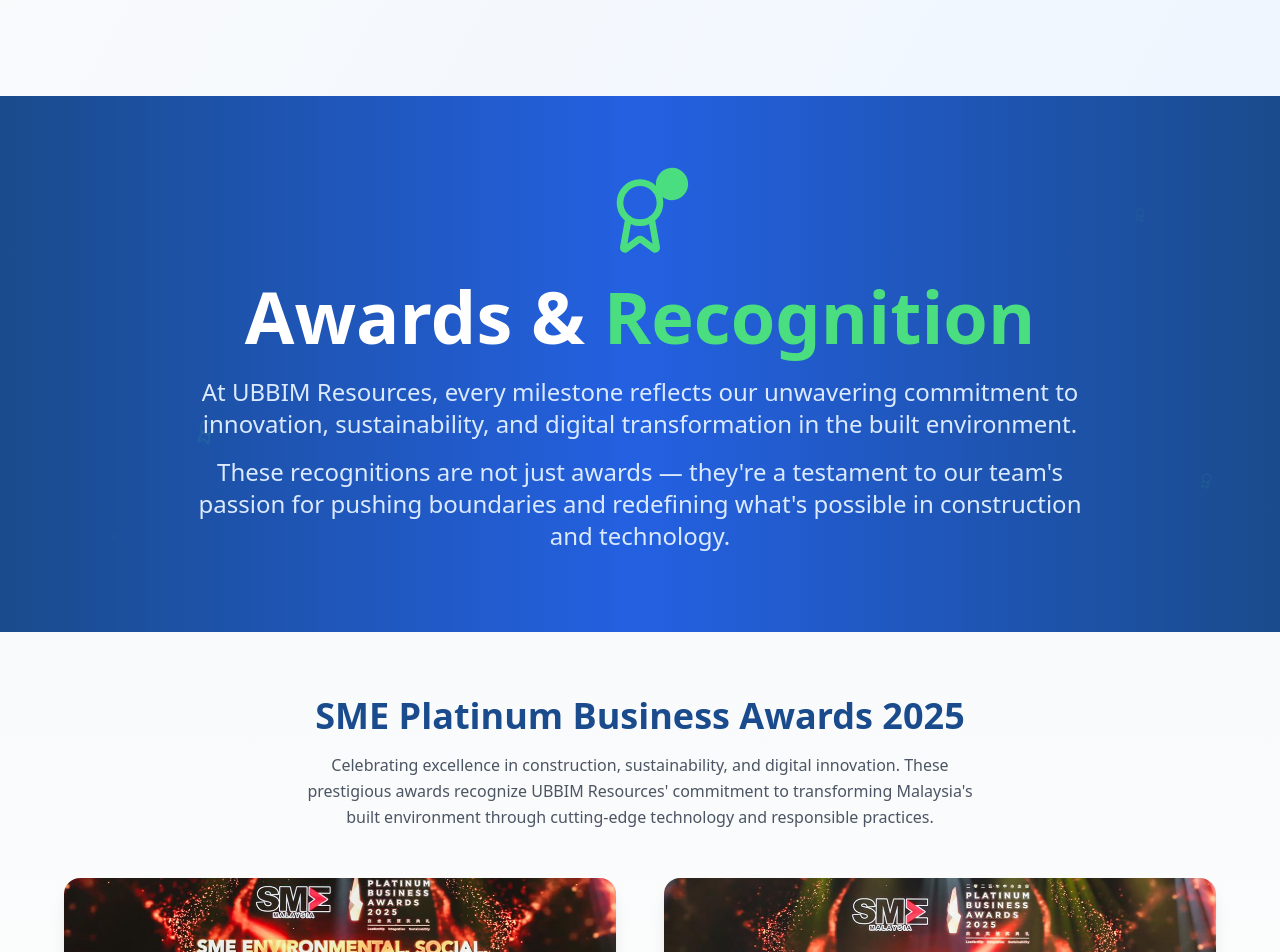
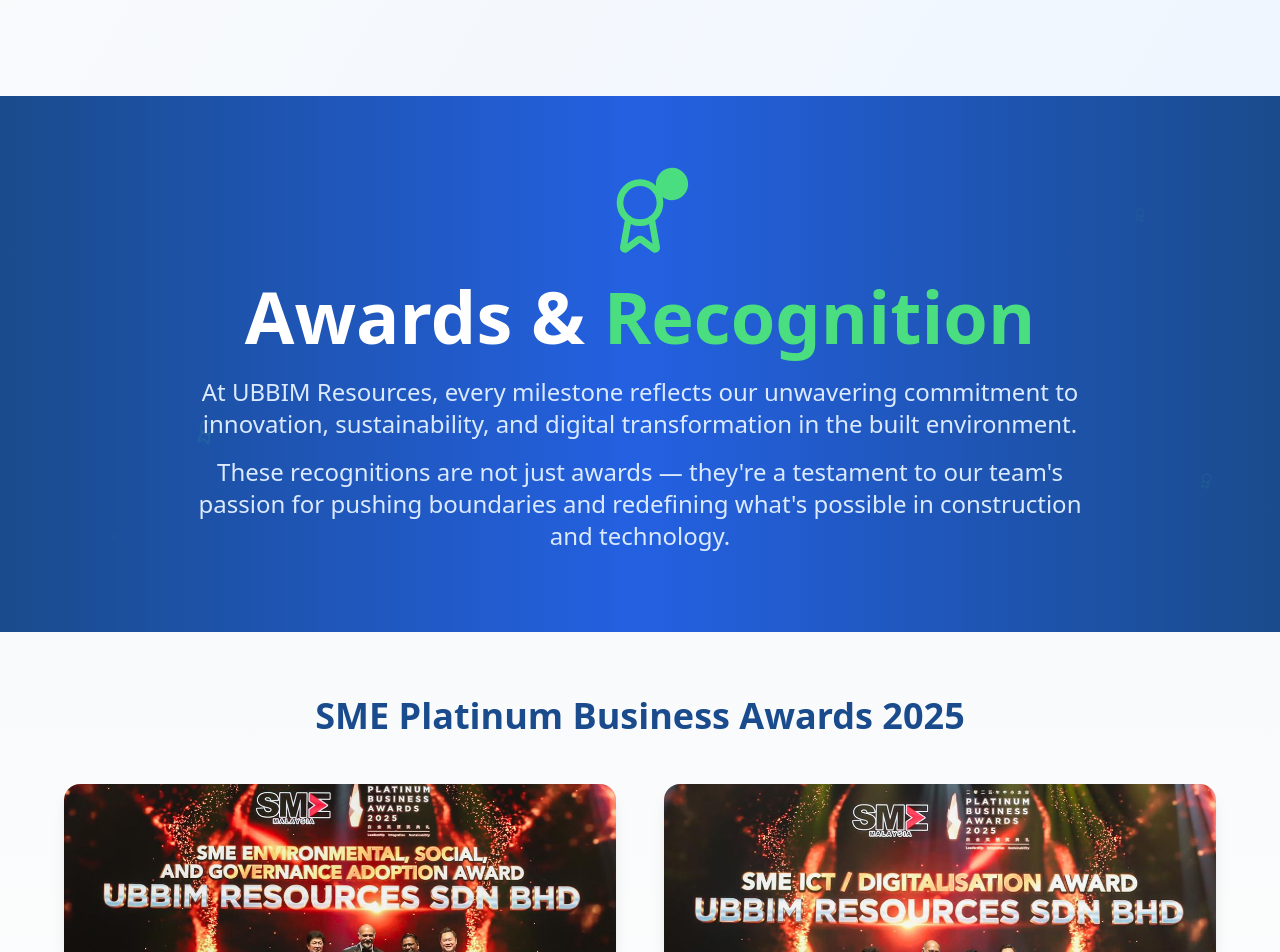
Before and after one commit to monsteryoda/Ubbim-app, a React (Vite) app: page /award in a window 1280 px wide. Shown: the top 952 px of the page. Built offline with nearby package versions, Linux system fonts and the light colour scheme.

Commit message:
Reverted all changes back to version 3a7b61c4900e35c953702dff344254ba6d5fbdad

```diff
--- a/src/components/AwardFilters.tsx
+++ b/src/components/AwardFilters.tsx
@@ -24,11 +24,6 @@ const AwardFilters: React.FC<AwardFiltersProps> = ({
           <h2 className="text-4xl font-bold text-[#1A4B8C] mb-4">
             SME Platinum Business Awards 2025
           </h2>
-          <p className="text-gray-600 max-w-2xl mx-auto leading-relaxed">
-            Celebrating excellence in construction, sustainability, and digital innovation.
-            These prestigious awards recognize UBBIM Resources' commitment to transforming
-            Malaysia's built environment through cutting-edge technology and responsible practices.
-          </p>
         </div>
 
         <div className="grid grid-cols-1 lg:grid-cols-2 gap-12 max-w-6xl mx-auto">
```
